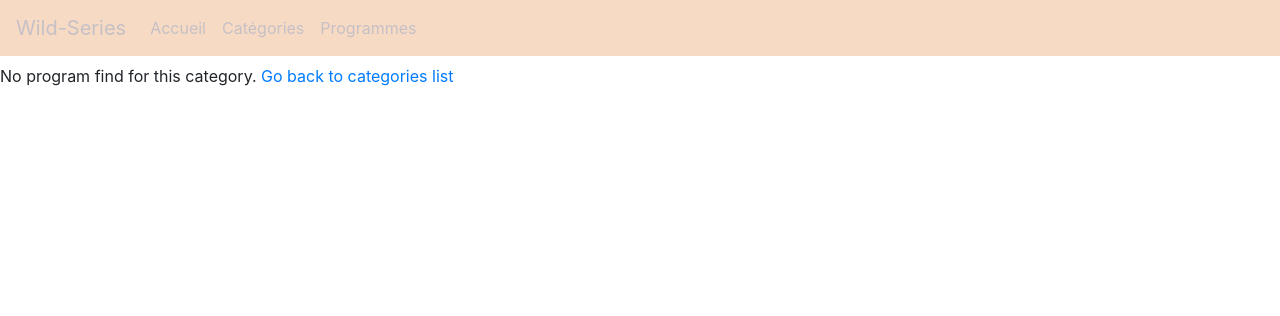
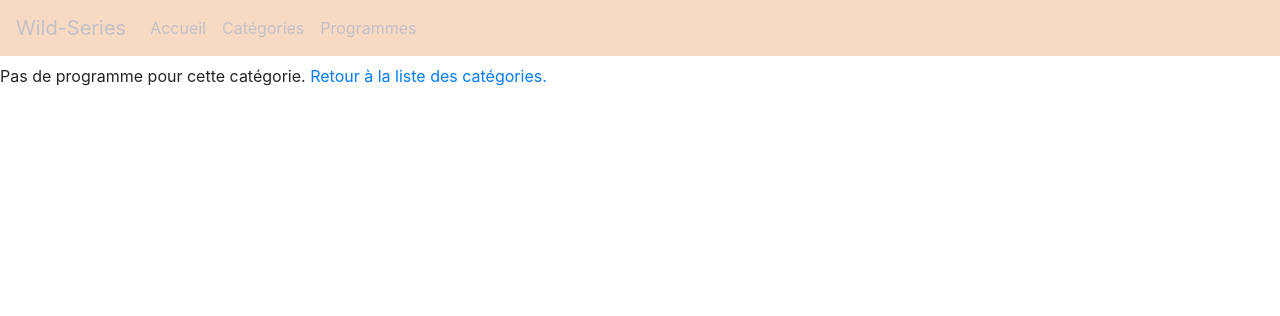
Before and after one commit to sandraplalibourel/wild-series2, a Symfony app: template templates/category/show.html.twig in a window 1280 px wide. Shown: the top 316 px of the page. Run offline with Twig, Linux system fonts and the light colour scheme; the template is opened without the code that fills it, so the values that code supplies are empty; style sheets or scripts are compiled from the project's sources; some libraries are stand-ins or nearby versions.

Commit message:
symfony 10 done

```diff
--- a/templates/category/show.html.twig
+++ b/templates/category/show.html.twig
@@ -1,5 +1,5 @@
 {% extends 'base.html.twig' %}
-{% block title %}Category : {{ category.name }}{% endblock %}
+{% block title %}Catégorie : {{ category.name }}{% endblock %}
 
 {% block body %}
     <h1 class="mt-0">{{ category.name }}</h1>
@@ -8,15 +8,14 @@
             <li>
                 <h2>{{ program.title }}</h2>
                 <p>{{ program.summary }}</p>
-                {# Lien vers la fiche de la série : #}
-                <a href="{{ path("program_show", { id: program.id }) }}">Voir la fiche</a>
+                <a href="{{ path("program_show", { program_id : program.id }) }}">Voir la fiche</a>
             </li>
         </ul>
     {% else %}
-        No program find for this category.
+        Pas de programme pour cette catégorie.
     {% endfor %}
     <a href="{{ path('category_index') }}">
-        Go back to categories list
+        Retour à la liste des catégories.
     </a>
 
 {% endblock %}
--- a/templates/program/index.html.twig
+++ b/templates/program/index.html.twig
@@ -7,8 +7,7 @@
         <div>
             <h2>{{ program.title }} - Catégorie : {{ program.category.name }}</h2>
             <p>{{ program.summary }}</p>
-            {# Lien vers la fiche de la série : #}
-            <a href="{{ path("program_show", { id: program.id }) }}">Voir la fiche</a>
+            <a href="{{ path("program_show", { program_id: program.id }) }}">Voir la fiche</a>
         </div>
         </body>
     {% else %}
--- a/templates/program/show.html.twig
+++ b/templates/program/show.html.twig
@@ -15,7 +15,7 @@
                         Saison {{ season.number }}</br>
                         Année {{ season.year }}
                         <p>{{ season.description }}</p>
-                        <a href="{{ path("program_season_show", { programId: program.id, seasonId: season.id }) }}">Voir la saison</a>
+                        <a href="{{ path("program_season_show", { program_id: program.id, season_id: season.id }) }}">Voir la saison</a>
                     </li>
                 {% endfor %}
             </ul>
```
Also changed, not shown: src/Controller/ProgramController.php (+36 -34 lines), 1 other file.
